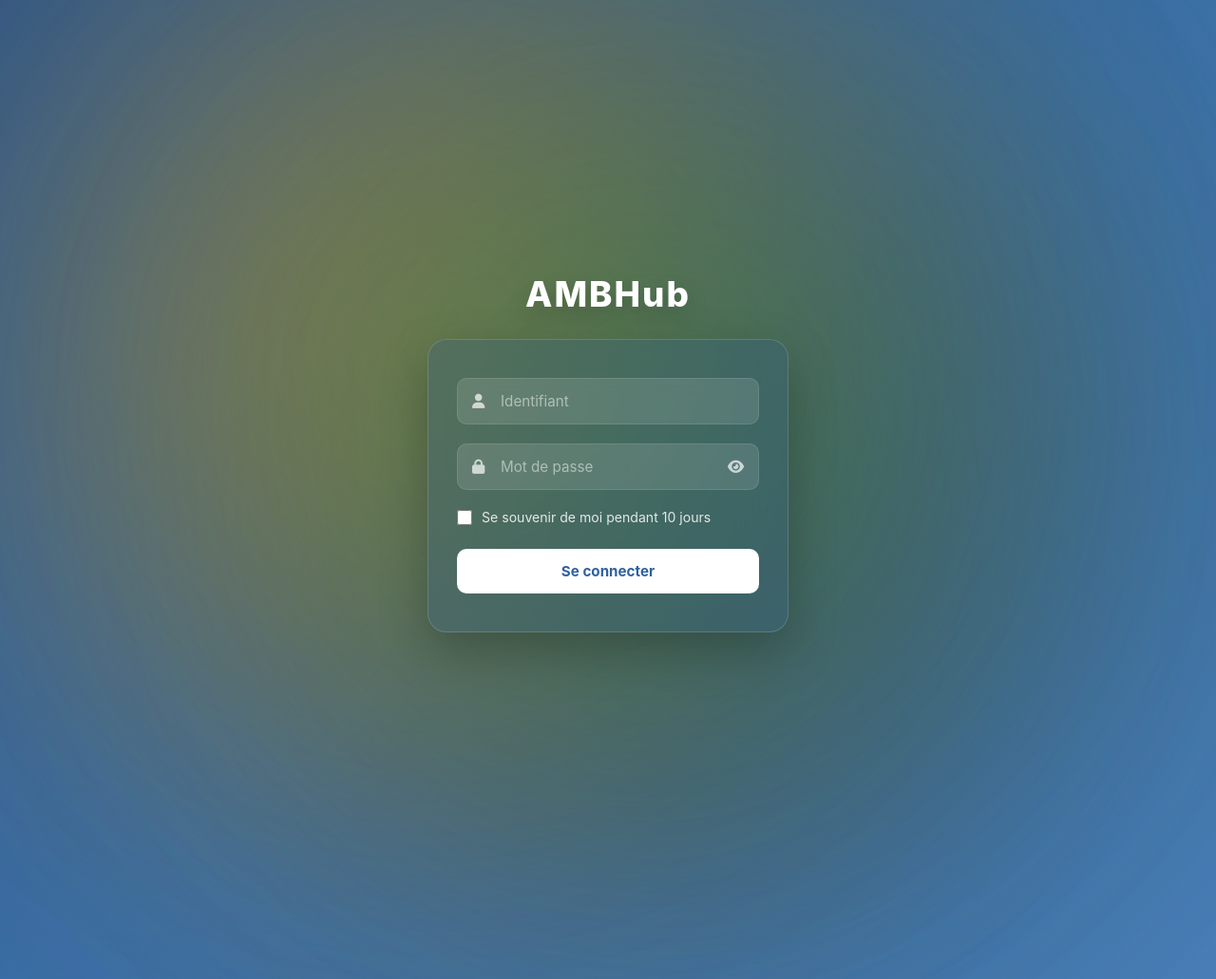
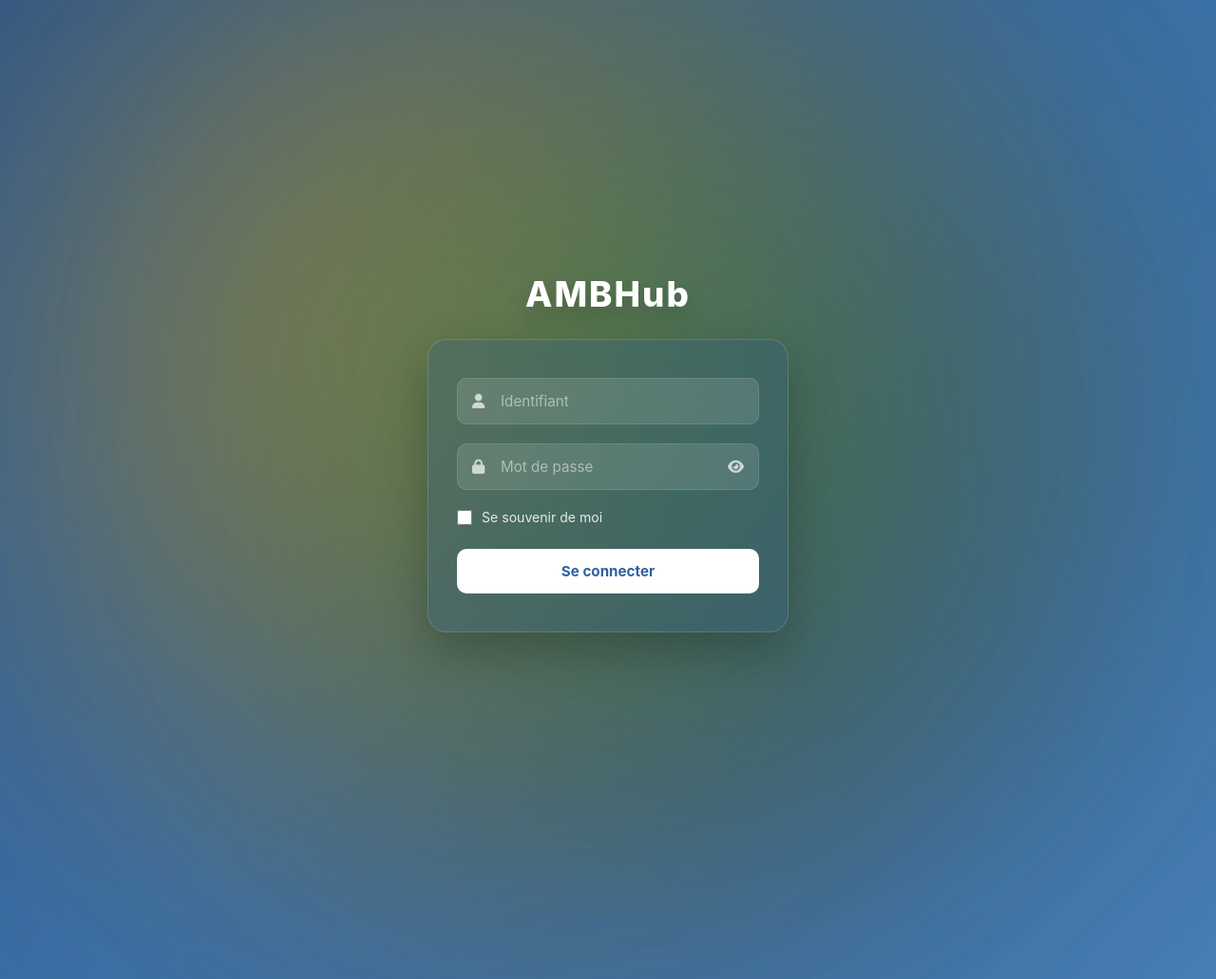
Before and after one commit to AMBmaurice/AMBHub, a Django app: page / in a window 1280 px wide. Shown: the part 78-1109 px from the top of the page at 95% size. Run offline with Django 4.2, Linux system fonts and the light colour scheme.

Commit message:
Update login.html

```diff
--- a/templates/login.html
+++ b/templates/login.html
@@ -255,7 +255,7 @@
                 <!-- OPTION : SE SOUVENIR DE MOI (10 JOURS) -->
                 <label class="remember-group">
                     <input type="checkbox" name="remember_me" value="1">
-                    <span>Se souvenir de moi pendant 10 jours</span>
+                    <span>Se souvenir de moi</span>
                 </label>
 
                 <button type="submit" class="login-btn">Se connecter</button>
```
